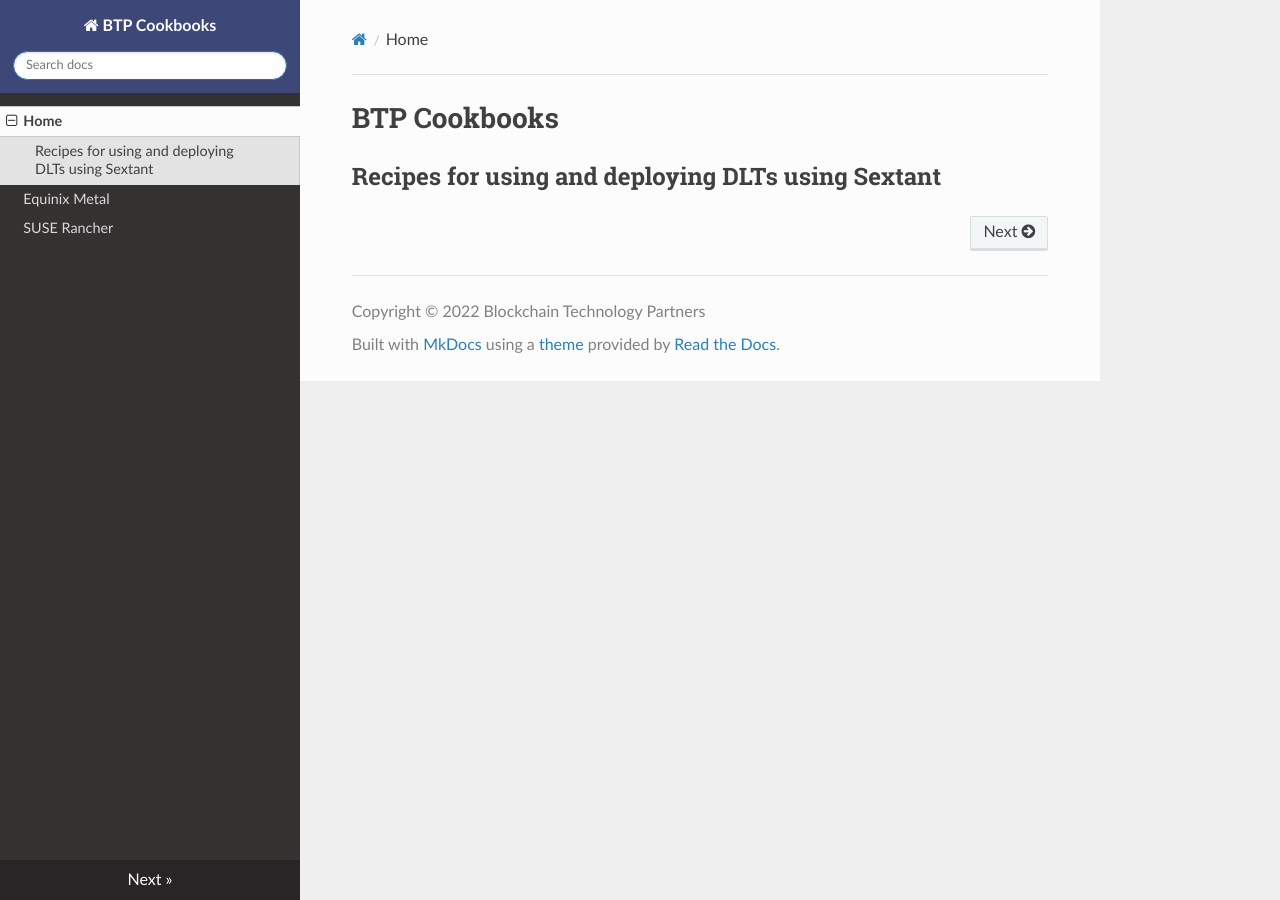
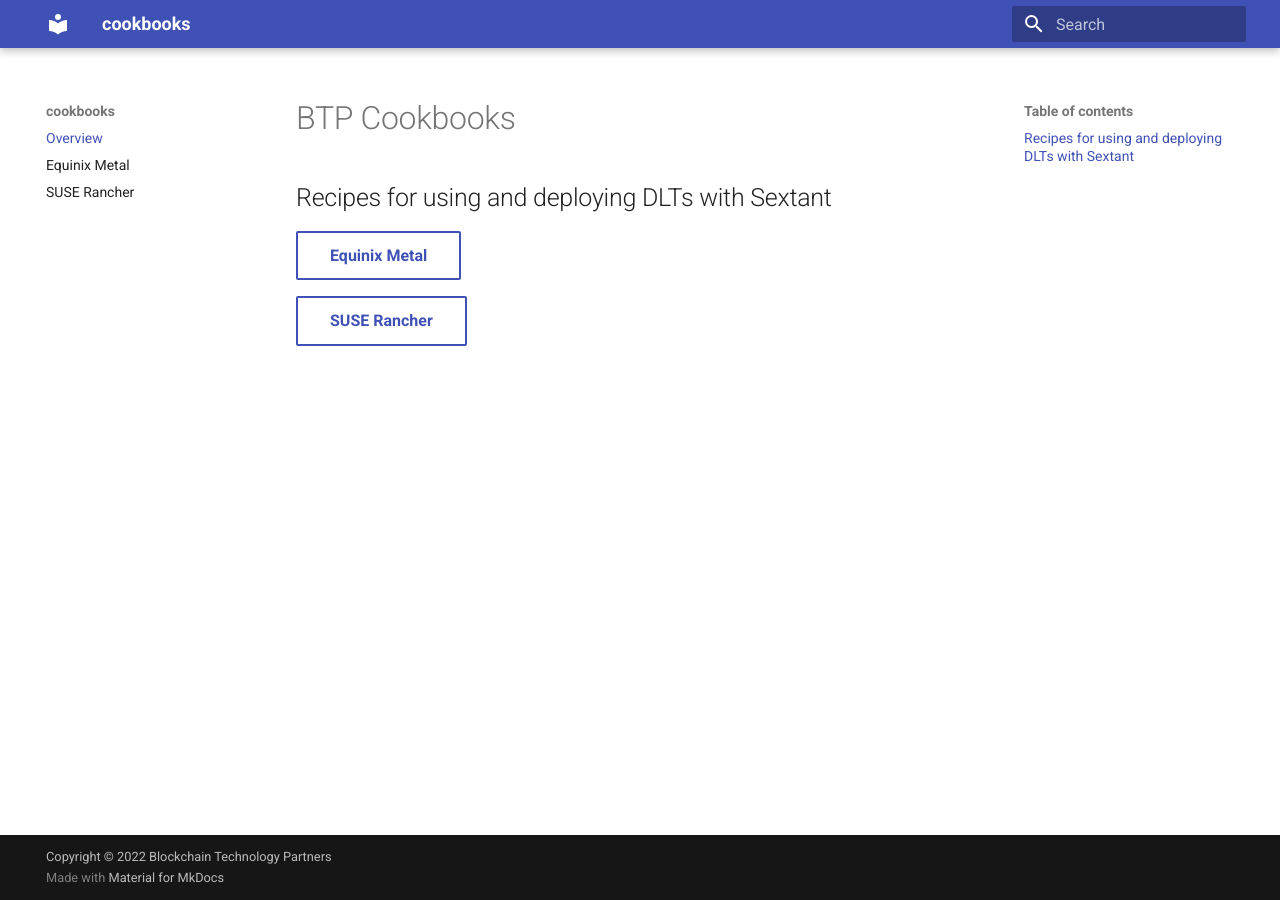
Before and after one commit to blockchaintp/cookbooks, an MkDocs documentation site: the page built from docs/index.md, in a window 1280 px wide. Built offline with MkDocs 1.6.1 and Material for MkDocs 9.7.7, drawn with Linux system fonts in a browser that asks for light colours; nearby versions of some CDN libraries.

Commit message:
feature: updates to prepare for importing into docs.blockchaintp
Signed-off-by: Alex Marshall <alex@blockchaintp.com>

```diff
--- a/docs/index.md
+++ b/docs/index.md
@@ -1,2 +1,7 @@
 # BTP Cookbooks
-## Recipes for using and deploying DLTs using Sextant
+
+## Recipes for using and deploying DLTs with Sextant
+
+[Equinix Metal](equinix){ .md-button }
+
+[SUSE Rancher](rancher){ .md-button }
--- a/docs/requirements.txt
+++ b/docs/requirements.txt
@@ -1 +1,2 @@
 mkdocs==1.3.0
+mkdocs-material
--- a/mkdocs.yml
+++ b/mkdocs.yml
@@ -1,5 +1,5 @@
-site_name: BTP Cookbooks
-theme: readthedocs
+site_name: cookbooks
+theme: material
 copyright: Copyright &copy; 2022 Blockchain Technology Partners
 extra_css: [extra.css]
 markdown_extensions:
@@ -8,6 +8,6 @@ markdown_extensions:
   - toc:
       permalink: true
 nav:
-  - Home: index.md
+  - Overview: index.md
   - Equinix Metal: equinix/index.md
   - SUSE Rancher: rancher/index.md
```
Also changed, not shown: .pre-commit-config.yaml (+9 -21 lines).
